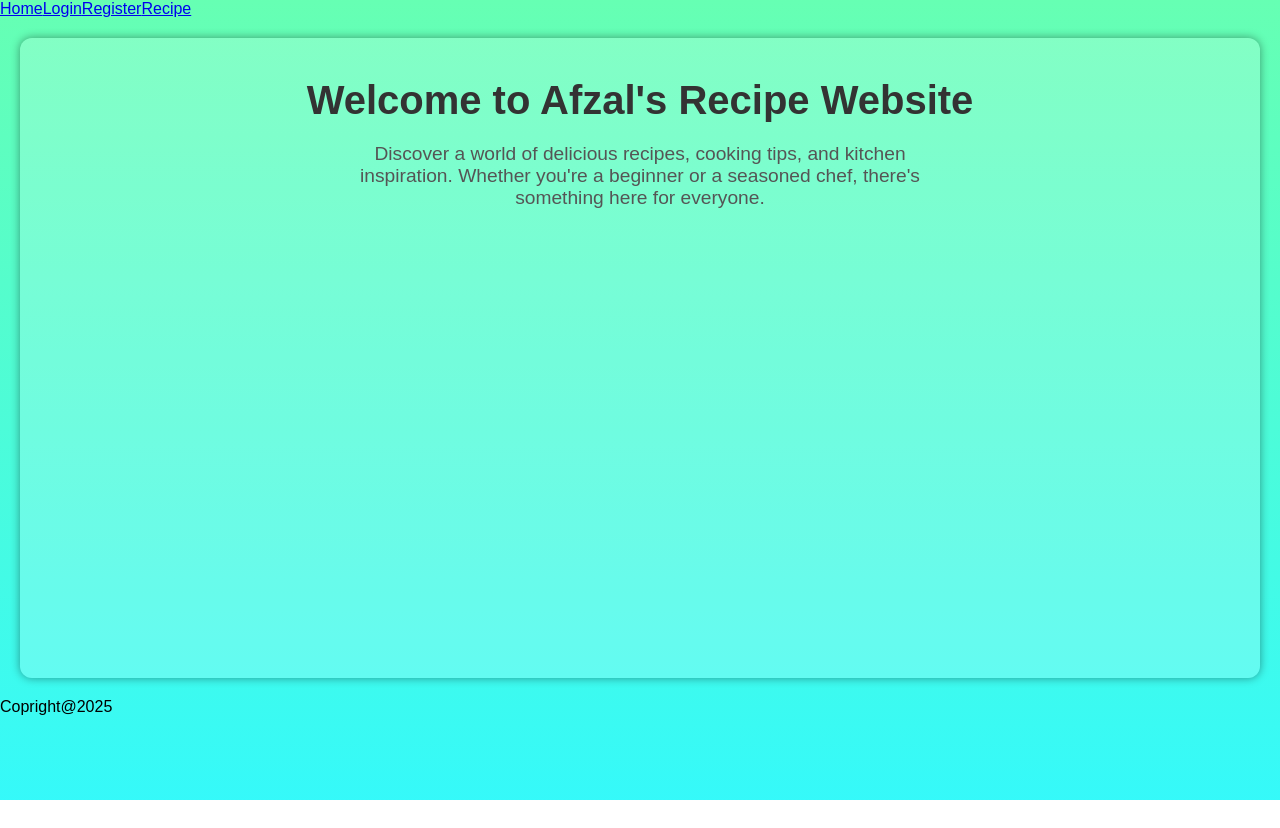
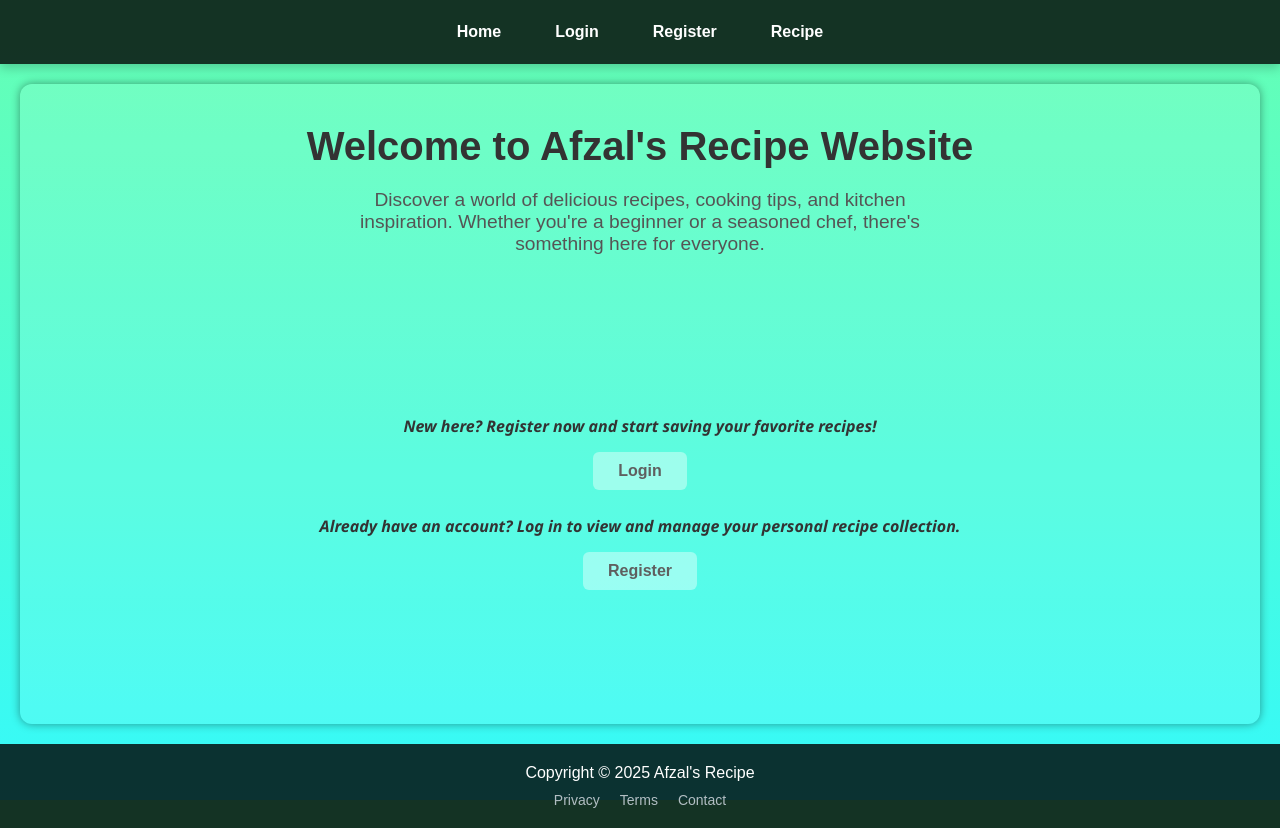
Before and after one commit to sMv-Jones/reactRecipeWebsite, a React (Vite) app in the folder frontEnd/: page / in a window 1280 px wide. Before the commit the page ends 800 px from the top, so only its background shows below. Built offline with nearby package versions, Linux system fonts and the light colour scheme.

Commit message:
headerFooter

```diff
--- a/frontEnd/src/components/Footer/Footer.css
+++ b/frontEnd/src/components/Footer/Footer.css
@@ -0,0 +1,25 @@
+.footer {
+  background-color: rgba(0, 0, 0, 0.8);
+  color: #ffffff;
+  padding: 20px 40px;
+  text-align: center;
+  margin-top: 20px;
+}
+
+.footer-links {
+  margin-top: 10px;
+  display: flex;
+  justify-content: center;
+  gap: 20px;
+}
+
+.footer-links a {
+  color: #b2bec3;
+  text-decoration: none;
+  font-size: 14px;
+}
+
+.footer-links a:hover {
+  color: #ffffff;
+  text-decoration: underline;
+}
--- a/frontEnd/src/components/Footer/Footer.jsx
+++ b/frontEnd/src/components/Footer/Footer.jsx
@@ -1,10 +1,17 @@
-function Footer(){
-    const date = new Date();
-    return (
-        <div>
-            Copright@{date.getFullYear()}
-        </div>
-    )
+import "./footer.css";
+
+function Footer() {
+  const date = new Date();
+  return (
+    <div className="footer">
+      <p>Copyright © {date.getFullYear()} Afzal's Recipe</p>
+      <div className="footer-links">
+        <a href="#">Privacy</a>
+        <a href="#">Terms</a>
+        <a href="#">Contact</a>
+      </div>
+    </div>
+  );
 }
 
 export default Footer;
--- a/frontEnd/src/components/Header/Header.css
+++ b/frontEnd/src/components/Header/Header.css
@@ -0,0 +1,21 @@
+.header {
+  background-color: rgba(0, 0, 0, 0.8);
+  padding: 15px 30px;
+  display: flex;
+  justify-content: center;
+  gap: 30px;
+  box-shadow: 0 4px 10px rgba(0, 0, 0, 0.2);
+}
+
+.nav-link {
+  color: #ffffff;
+  text-decoration: none;
+  font-weight: bold;
+  padding: 8px 12px;
+  border-radius: 6px;
+  transition: background-color 0.3s;
+}
+
+.nav-link:hover {
+  background-color: rgba(255, 255, 255, 0.2);
+}
--- a/frontEnd/src/components/Header/Header.jsx
+++ b/frontEnd/src/components/Header/Header.jsx
@@ -1,13 +1,15 @@
 import { NavLink } from "react-router-dom";
-function Header(){
-    return (
-        <div>
-            <NavLink to=''>Home</NavLink>
-            <NavLink to='/login'>Login</NavLink>
-            <NavLink to='/register'>Register</NavLink>
-            <NavLink to='/recipe'>Recipe</NavLink>
-        </div>
-    )
+import "./header.css";
+
+function Header() {
+  return (
+    <div className="header">
+      <NavLink to='/' className="nav-link">Home</NavLink>
+      <NavLink to='/login' className="nav-link">Login</NavLink>
+      <NavLink to='/register' className="nav-link">Register</NavLink>
+      <NavLink to='/recipe' className="nav-link">Recipe</NavLink>
+    </div>
+  );
 }
 
 export default Header;
--- a/frontEnd/src/pages/Home/Home.css
+++ b/frontEnd/src/pages/Home/Home.css
@@ -3,7 +3,7 @@
   padding: 40px;
   text-align: center;
   min-height: 80vh;
-  background-color: rgba(255, 255, 255, .2);
+  background-color: rgba(255, 255, 255, .1);
   border-radius: 12px;
   box-shadow: 0 0 10px rgba(0, 0, 0, 0.4);
   font-family: 'Segoe UI', sans-serif;
@@ -20,4 +20,30 @@
   color: #555;
   max-width: 600px;
   margin: 0 auto;
+  margin-bottom: 20vh;
 }
+.auth-link {
+  display: inline-block;
+  margin: 15px;
+  padding: 10px 25px;
+  background-color: rgba(255, 255, 255, .4);
+  color: rgb(95, 95, 95);
+  text-decoration: none;
+  border-radius: 6px;
+  font-weight: bold;
+  transition: background-color 0.3s ease;
+}
+
+.auth-link:hover {
+  background-color: #ececec;
+}
+
+.signup-message {
+  margin-top: 10px;
+  font-size: 1.2 rem;
+  font-weight: bold;
+  font-family: 'Segoe UI', sans-serif;
+  text-decoration: solid;
+  color: #333;
+  font-style: italic;
+}
--- a/frontEnd/src/pages/Home/Home.jsx
+++ b/frontEnd/src/pages/Home/Home.jsx
@@ -1,4 +1,5 @@
 import "./Home.css"
+import { NavLink } from "react-router-dom";
 function Home() {
     return (
         <div className="home-container">
@@ -6,6 +7,10 @@ function Home() {
             <p className="home-description">
                 Discover a world of delicious recipes, cooking tips, and kitchen inspiration. Whether you're a beginner or a seasoned chef, there's something here for everyone.
             </p>
+            <p className="signup-message">New here? Register now and start saving your favorite recipes!</p>
+            <NavLink to="/login" className="auth-link">Login</NavLink>
+            <p className="signup-message">Already have an account? Log in to view and manage your personal recipe collection.</p>
+            <NavLink to="/register" className="auth-link">Register</NavLink>
         </div>
     )
 }
```
Also changed, not shown: frontEnd/src/main.css (+5 -9 lines).
